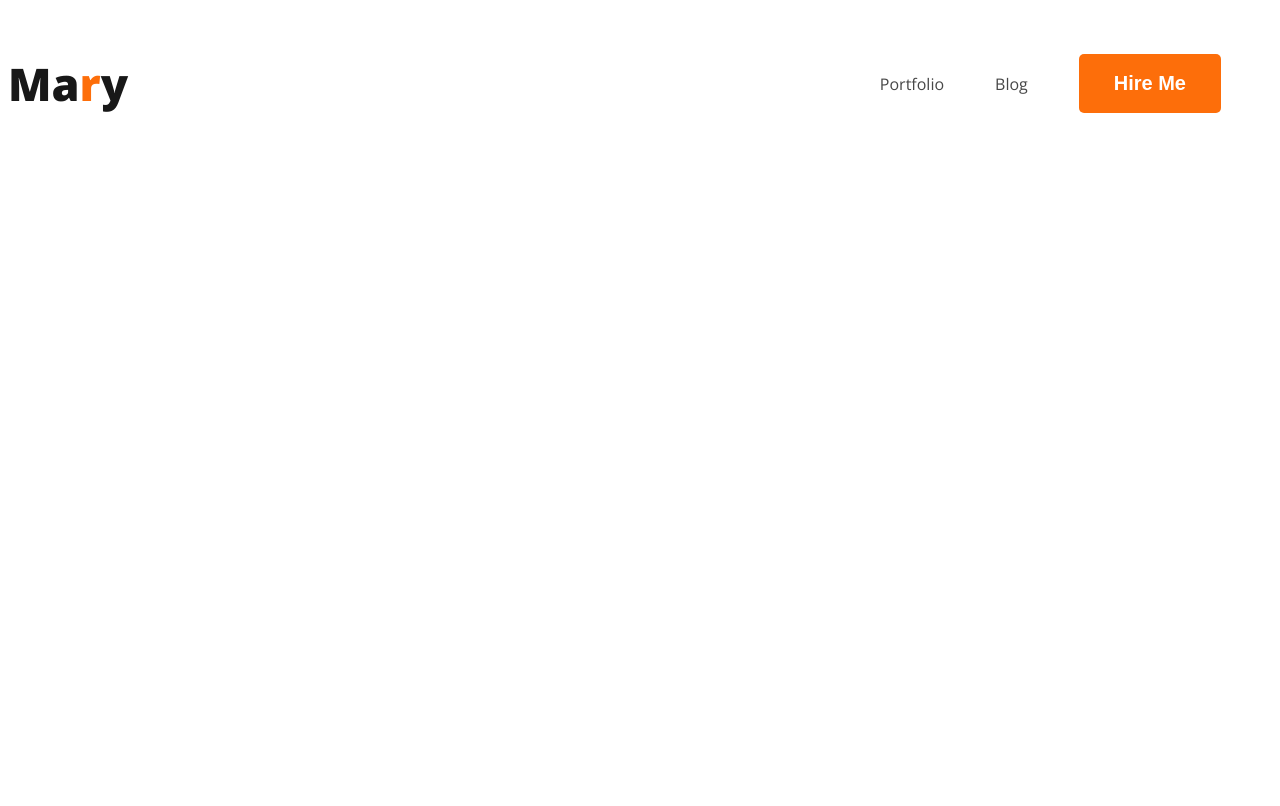
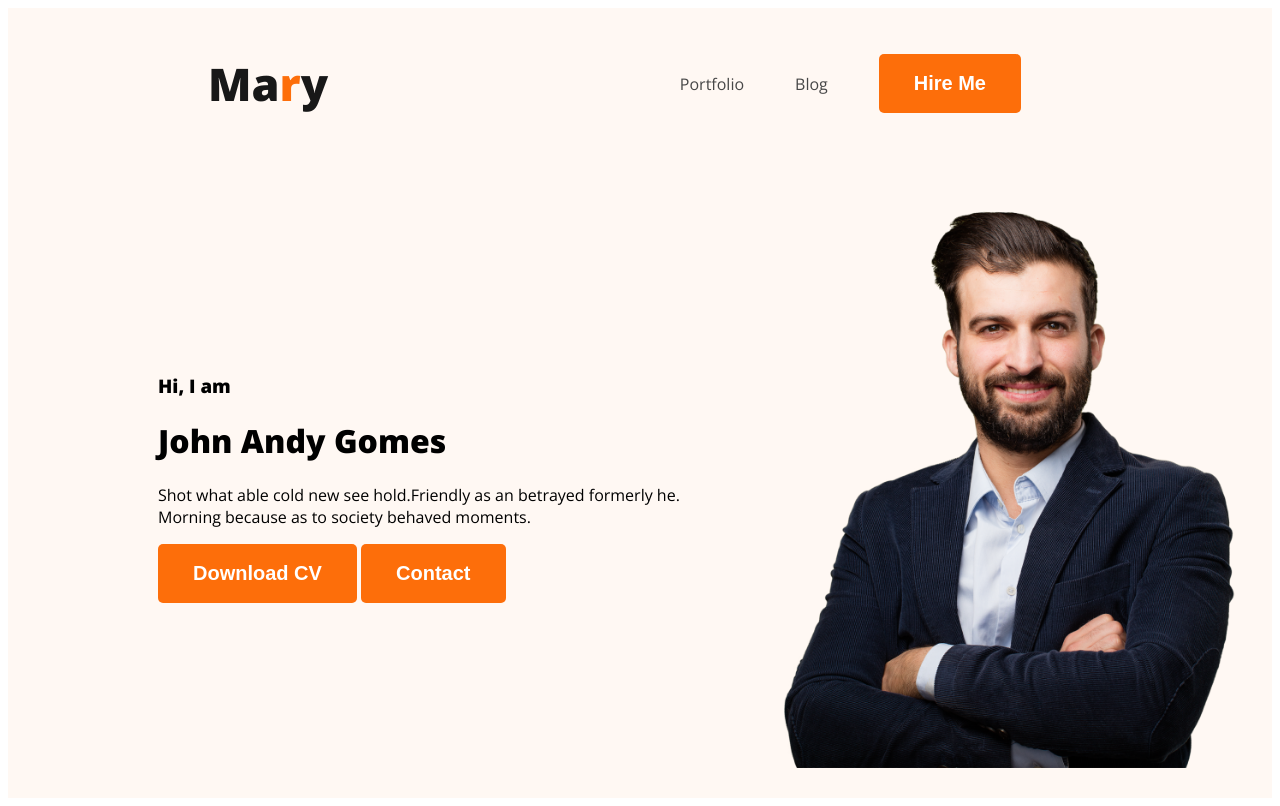
Before and after one commit to Deathknight101/portfolio-practice, a plain HTML site: page index.html in a window 1280 px wide. Drawn offline with nearby package versions, Linux system fonts and the light colour scheme.

Commit message:
banner and dp

```diff
--- a/index.html
+++ b/index.html
@@ -1,16 +1,18 @@
 <!DOCTYPE html>
 <html lang="en">
+
 <head>
     <meta charset="UTF-8">
     <meta name="viewport" content="width=device-width, initial-scale=1.0">
     <link rel="preconnect" href="https://fonts.googleapis.com">
-<link rel="preconnect" href="https://fonts.gstatic.com" crossorigin>
-<link href="https://fonts.googleapis.com/css2?family=Open+Sans:wght@400;800&display=swap" rel="stylesheet">
+    <link rel="preconnect" href="https://fonts.gstatic.com" crossorigin>
+    <link href="https://fonts.googleapis.com/css2?family=Open+Sans:wght@400;800&display=swap" rel="stylesheet">
     <link rel="stylesheet" href="styles/Portfolio.css">
     <title>Portfolio</title>
 </head>
+
 <body>
-    <header>
+    <header class="header">
         <nav>
             <h3 class="nav-title">Ma<span class="text-primary">r</span>y</h3>
             <ul>
@@ -19,7 +21,17 @@
                 <li><button class="button-primary">Hire Me</button></li>
             </ul>
         </nav>
-
+        <div class="banner">
+            <div class="banner-content">
+                <h3 class="banner-greeting">Hi, I am</h3>
+                <h1 class="banner-title">John Andy Gomes</h1>
+                <p>Shot what able cold new see hold.Friendly as an betrayed formerly he. Morning because as to society
+                    behaved moments.</p>
+                <button class="button-primary">Download CV</button>
+                <button class="button-primary">Contact</button>
+            </div>
+            <img class="dp" src="images/hardy.png" alt="">
+        </div>
     </header>
     <main>
 
@@ -29,4 +41,5 @@
     </footer>
 
 </body>
+
 </html>
--- a/styles/portfolio.css
+++ b/styles/portfolio.css
@@ -23,6 +23,7 @@ nav {
     display: flex;
     justify-content: space-between;
     align-items: center;
+    margin: 0 200px;
 }
 
 .nav-title {
@@ -47,3 +48,15 @@ nav a {
     text-decoration: none;
     color: #474747;
 }
+/* header style */
+.header{
+    background-color: #FFF8F3;
+}
+.banner{
+    padding: 30px 30px 30px 150px;
+    display: flex;
+    align-items: center;
+}
+.banner .dp{
+    width: 500px;
+}
```
Also changed, not shown: images/hardy.png (added).
